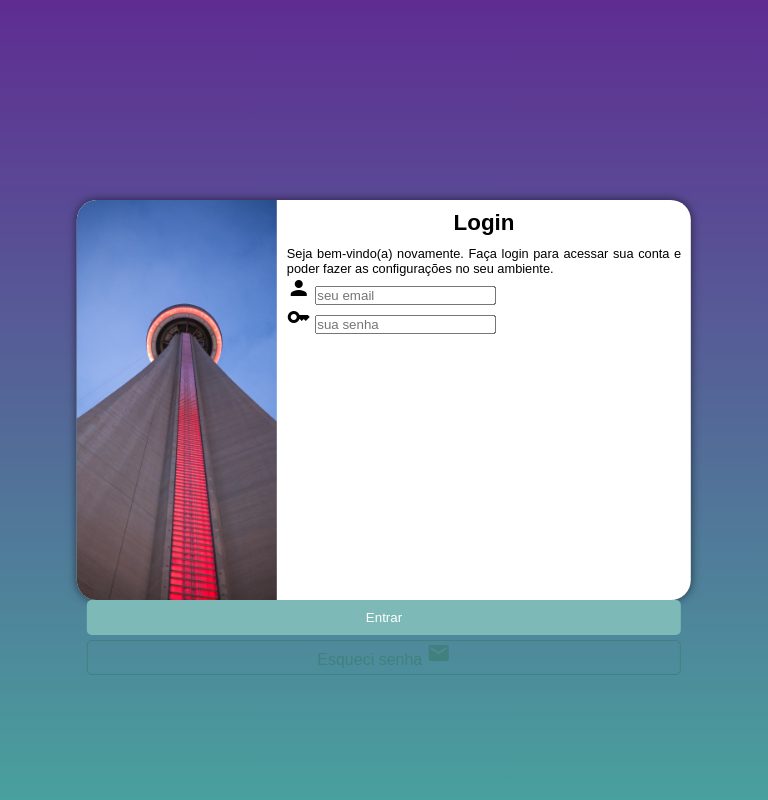
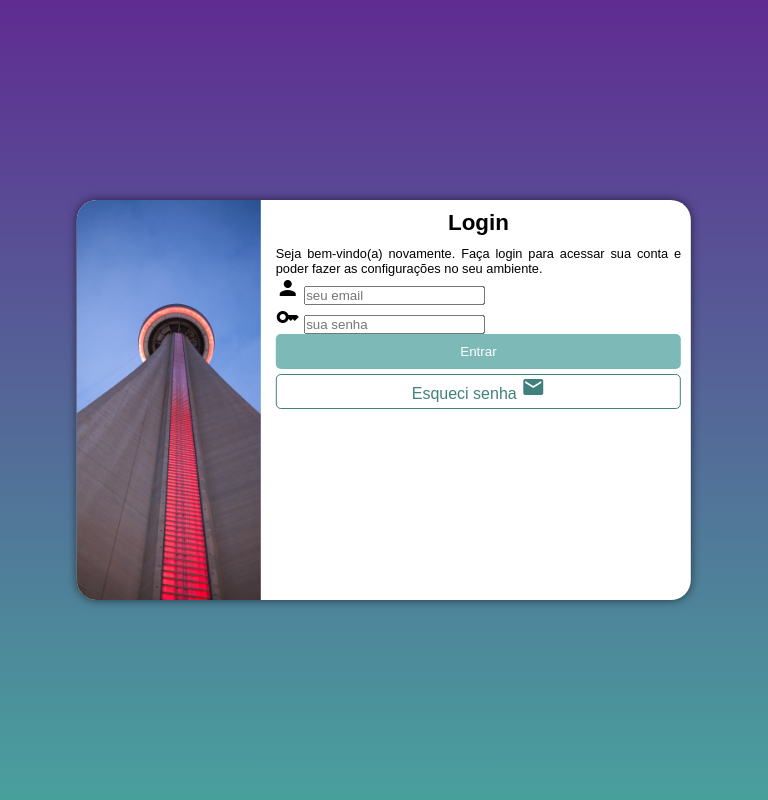
Before and after one commit to Felipeoliveeira/html-css, a PHP site: page / in a window 768 px wide. Run offline with PHP 8.4, Linux system fonts and the light colour scheme.

Commit message:
corrigindo bug
A falha estava no tamanho ocupado pela div#formulario, pois já não mais sobrava espaço para aplicar padding ou width, e acabava quebrando o lugar dentro do div#login

```diff
--- a/tela de login reponsivo/estilo/media-query.css
+++ b/tela de login reponsivo/estilo/media-query.css
@@ -10,12 +10,18 @@
         height: 50vh;
     }
     main > div#login > div#imagem{
-        width: 200px;
+        width: 30%;
         height: 100%;
         border-top-right-radius: 0px;
         border-bottom-left-radius: 20px;
         float: left;
-        margin-right: 10px;
+    }
+    main > div#login > div#formulario{
+        float: right;
+        width: 66%;
+        height: 100%;
+        padding: 10px;
+
     }
 }
 @media screen and (min-width:992px){
@@ -33,7 +39,11 @@
         float: right;
         border-top-left-radius: 0px;
         border-bottom-right-radius: 20px;
-        margin-left: 10px;
+    }
+    main > div#login > div#formulario{
+        float: left;
+        width:46%;
+        padding: 10px;
     }
     main > div#login > div#formulario > h1{
         font: bold 2em Arial;
--- a/tela de login reponsivo/estilo/style.css
+++ b/tela de login reponsivo/estilo/style.css
@@ -38,6 +38,7 @@ main > div#login > div#imagem{
     border-top-left-radius: 20px;
 }
 main > div#login > div#formulario{
+    display: block;
     padding: 10px;
 }
 h1{
@@ -51,7 +52,7 @@ p{
 }
 
 form > input[type=submit]{
-    display: block;
+    display:block;
     width: 100%;
     padding: 10px;
     background-color: #7db9b7;
```
